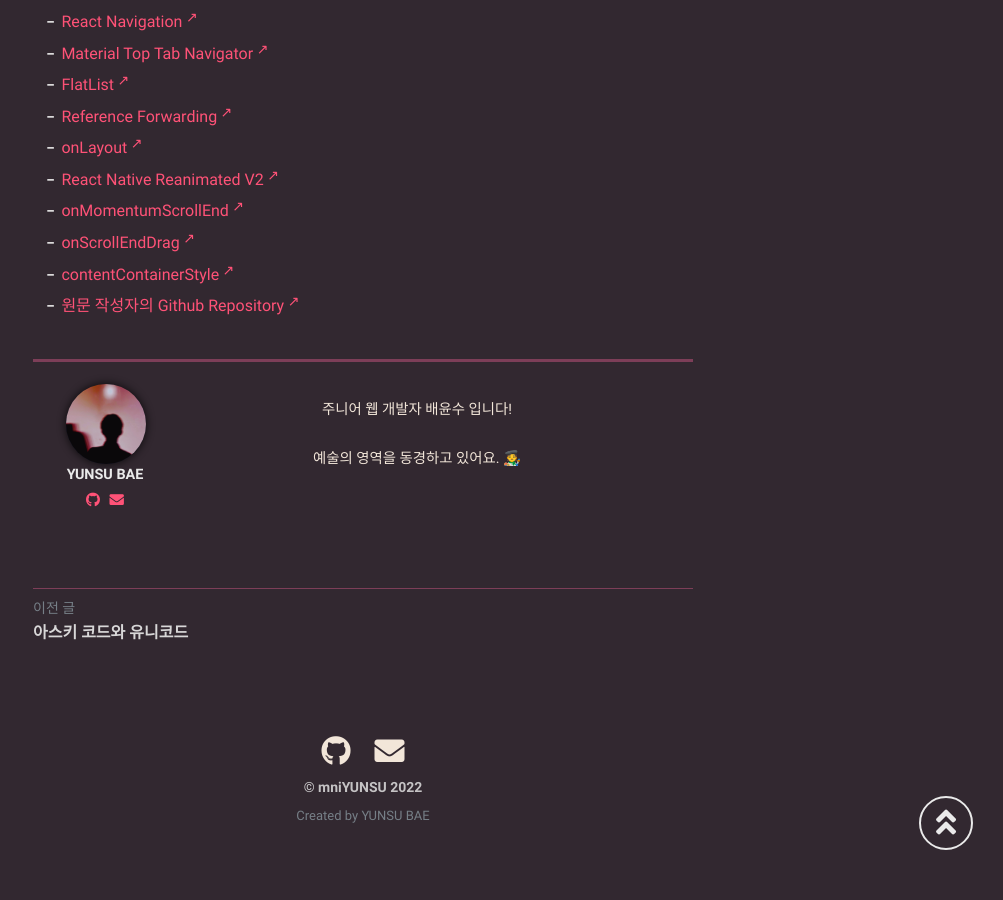
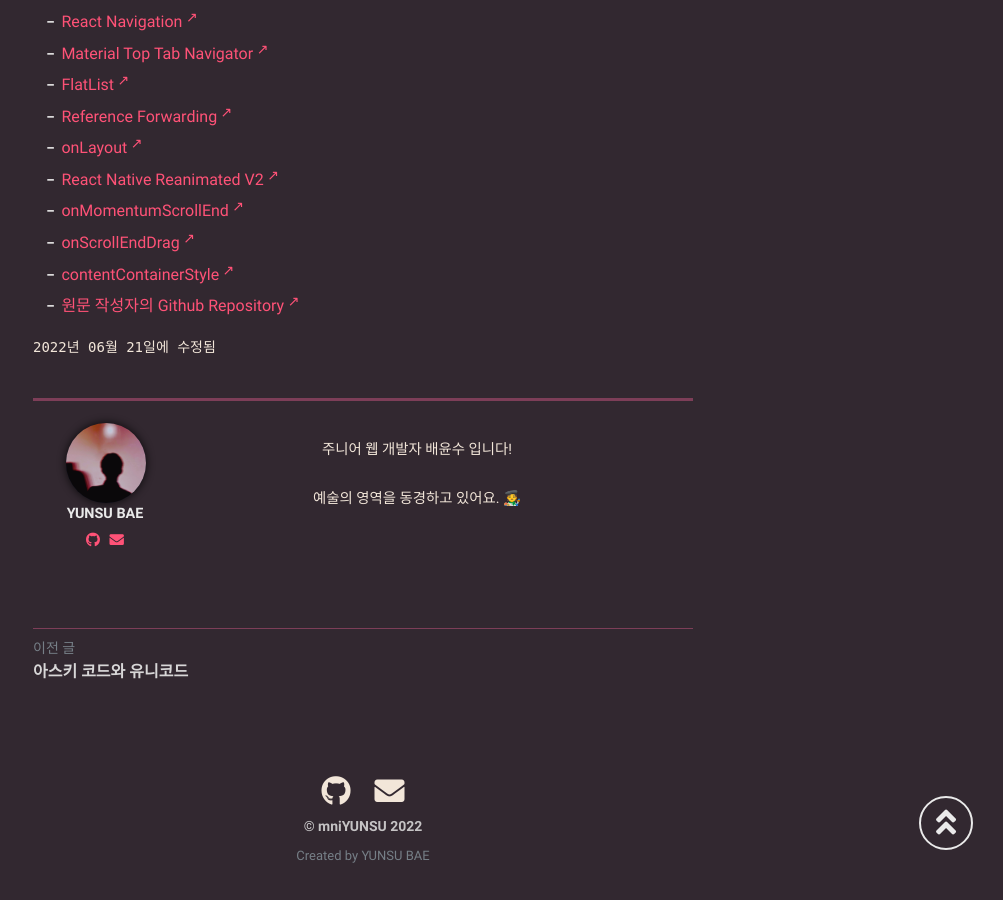
Before and after one commit to mniYUNSU/mniYUNSU.github.io, a Jekyll site: the page built from _posts/react-native-collapsing-header/2022-06-20-react-native-collapsing-header.md, in a window 1280 px wide and 900 px high, scrolled down 21361 px. Shown: the whole window, without its empty margins (277-1280 px from the left). Built offline with Jekyll 4.4.1, drawn with Linux system fonts in a browser that asks for light colours; some web fonts are replaced; comment, search, counter and statistics services are not loaded; before the commit the page ends 22221 px from its top, so only the background shows below that.

Commit message:
edit collapsing header

```diff
--- a/_posts/react-native-collapsing-header/2022-06-20-react-native-collapsing-header.md
+++ b/_posts/react-native-collapsing-header/2022-06-20-react-native-collapsing-header.md
@@ -5,6 +5,7 @@
 categories: [React Native Essentials]
 tags: [React Native, Typescript]
 description: How to Create a Collapsing Tab Header Using React Native 원문 글 번역
+modified: 2022-06-21 00:00:00 +07:00
 ---
 
 > **개발 중 찾은 블로그 글을 복습하며 번역한 내용입니다.** <br> <a href="https://stormotion.io/blog/how-to-create-collapsing-tab-header-using-react-native" target="_blank" rel="noopener">원문 블로그 글 - How to Create a Collapsing Tab Header Using React Native</a>
```
